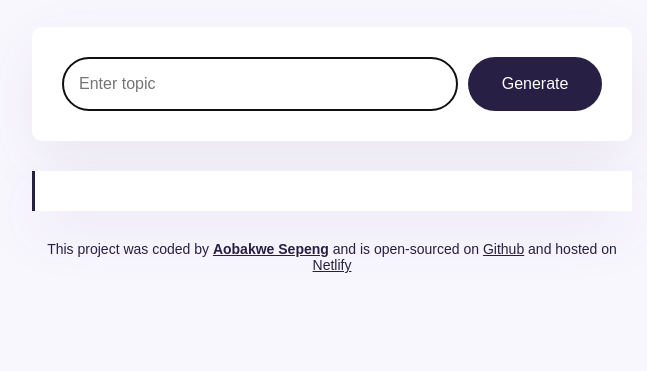
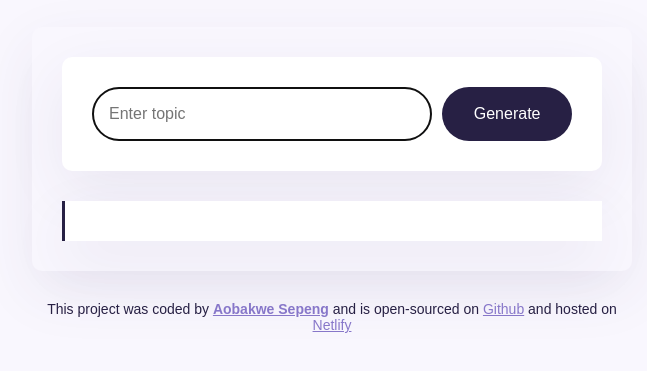
Before and after one commit to aobakwesep/poem-generator, a plain HTML site: page index.html in a window 1280 px wide. Shown: the part 177-548 px from the top of the page, without its empty margins (308-955 px from the left). Drawn offline with nearby package versions, Linux system fonts and the light colour scheme.

Commit message:
Updated styling

```diff
--- a/src/style.css
+++ b/src/style.css
@@ -9,11 +9,18 @@ body{
 }
 
 a{
-    color: #272044;
+    color: #8777c9;
 }
 
 header{
     margin-bottom: 30px;
+}
+
+main{
+    background-color: #f9f7fe;
+    padding: 30px;
+    border-radius: 10px;
+    box-shadow:0px 20px 60px rgba(65, 50, 100, 0.08) ;
 }
 
 h1{
@@ -67,6 +74,9 @@ form{
   box-shadow: 0px 20px 60px rgba(65, 50, 100, 0.08);
 }
 
+.poem strong{
+    color: #8777c9;
+}
 
 
 footer{
```
